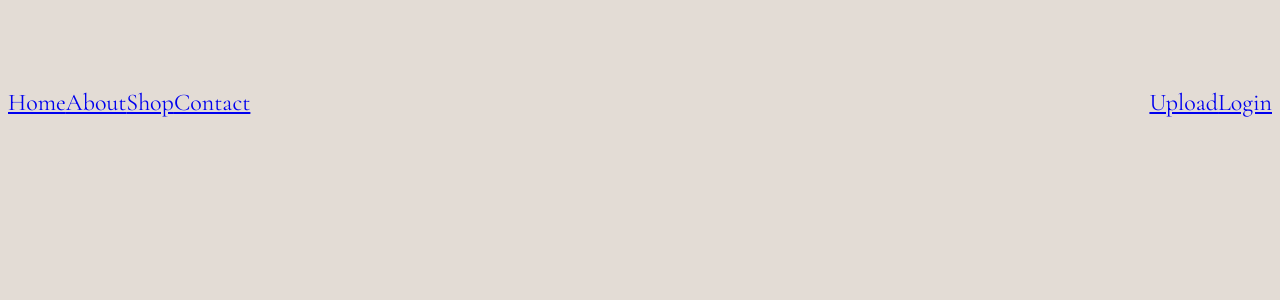
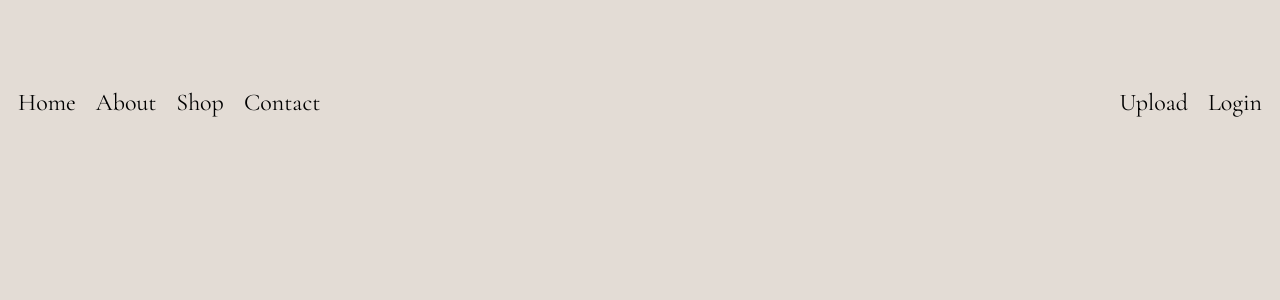
Before and after one commit to MoSamani/charity-artgallery, a React (Create React App) app in the folder frontend/: page / in a window 1280 px wide. Shown: the top 300 px of the page. Built offline with nearby package versions, Linux system fonts and the light colour scheme; no server answers.

Commit message:
Added App.CSS

```diff
--- a/frontend/src/App.css
+++ b/frontend/src/App.css
@@ -13,9 +13,9 @@
   font-size: 1.5rem;
 }
 
-/* .navbar .link {
+.navbar .link {
   text-decoration: none;
   color: black;
   padding-left: 10px;
   padding-right: 10px;
-} */
+}
```
